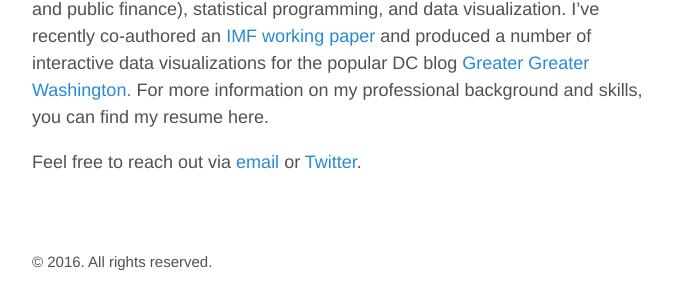
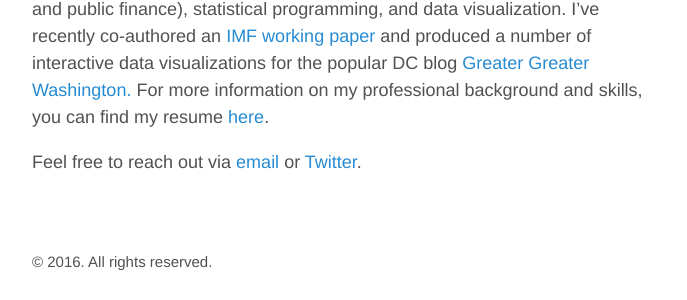
Before and after one commit to WadeP6970/johnricco.github.io, a Jekyll site: the page built from about.md, in a window 1280 px wide. Shown: the part 302-602 px from the top of the page, without its empty margins (293-980 px from the left). Built offline with Jekyll 4.4.1, drawn with Linux system fonts in a browser that asks for light colours; part of the change alters nothing that is shown.

```diff
--- a/about.md
+++ b/about.md
@@ -5,6 +5,6 @@ title: About me
 
 Hello! My name is John. I live in Washington, DC and work as a research analyst for the IMF. Prior to joining the Fund, I studied economics at Duquesne University in Pittsburgh.
 
-My interests include public policy (specifically: urban economics, mass transit, and public finance), statistical programming, and data visualization. I've recently co-authored an [IMF working paper](https://www.imf.org/external/pubs/ft/wp/2015/wp15225.pdf) and produced a number of interactive data visualizations for the popular DC blog [Greater Greater Washington.](http://greatergreaterwashington.org/jricco/) For more information on my professional background and skills, you can find my resume here.
+My interests include public policy (specifically: urban economics, mass transit, and public finance), statistical programming, and data visualization. I've recently co-authored an [IMF working paper](https://www.imf.org/external/pubs/ft/wp/2015/wp15225.pdf) and produced a number of interactive data visualizations for the popular DC blog [Greater Greater Washington.](http://greatergreaterwashington.org/jricco/) For more information on my professional background and skills, you can find my resume [here]("http://johnricco.github.io/resume/").
 
 Feel free to reach out via [email](mailto:johnricco226@gmail.com) or [Twitter](https://twitter.com/riccoja).
```
